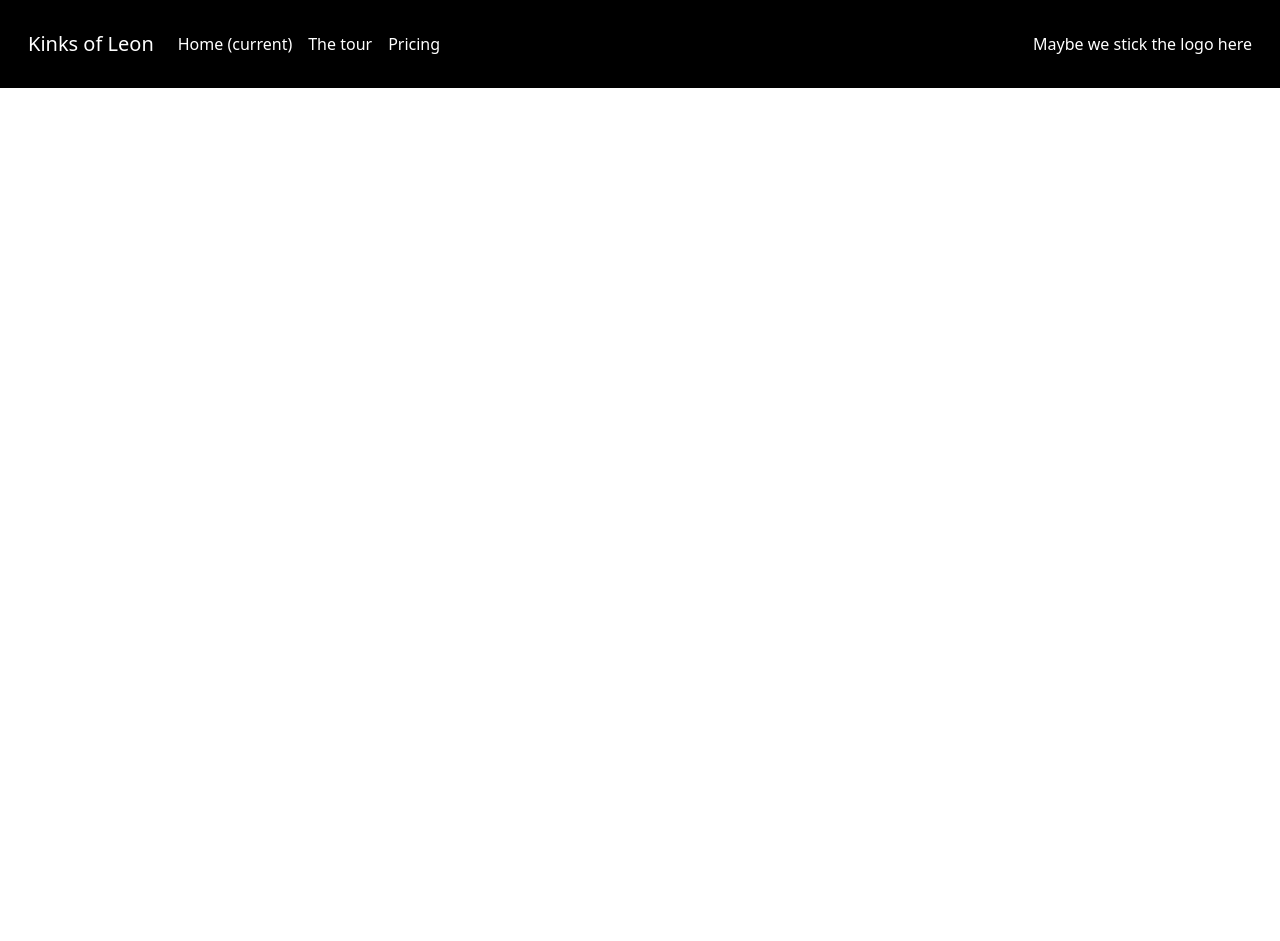
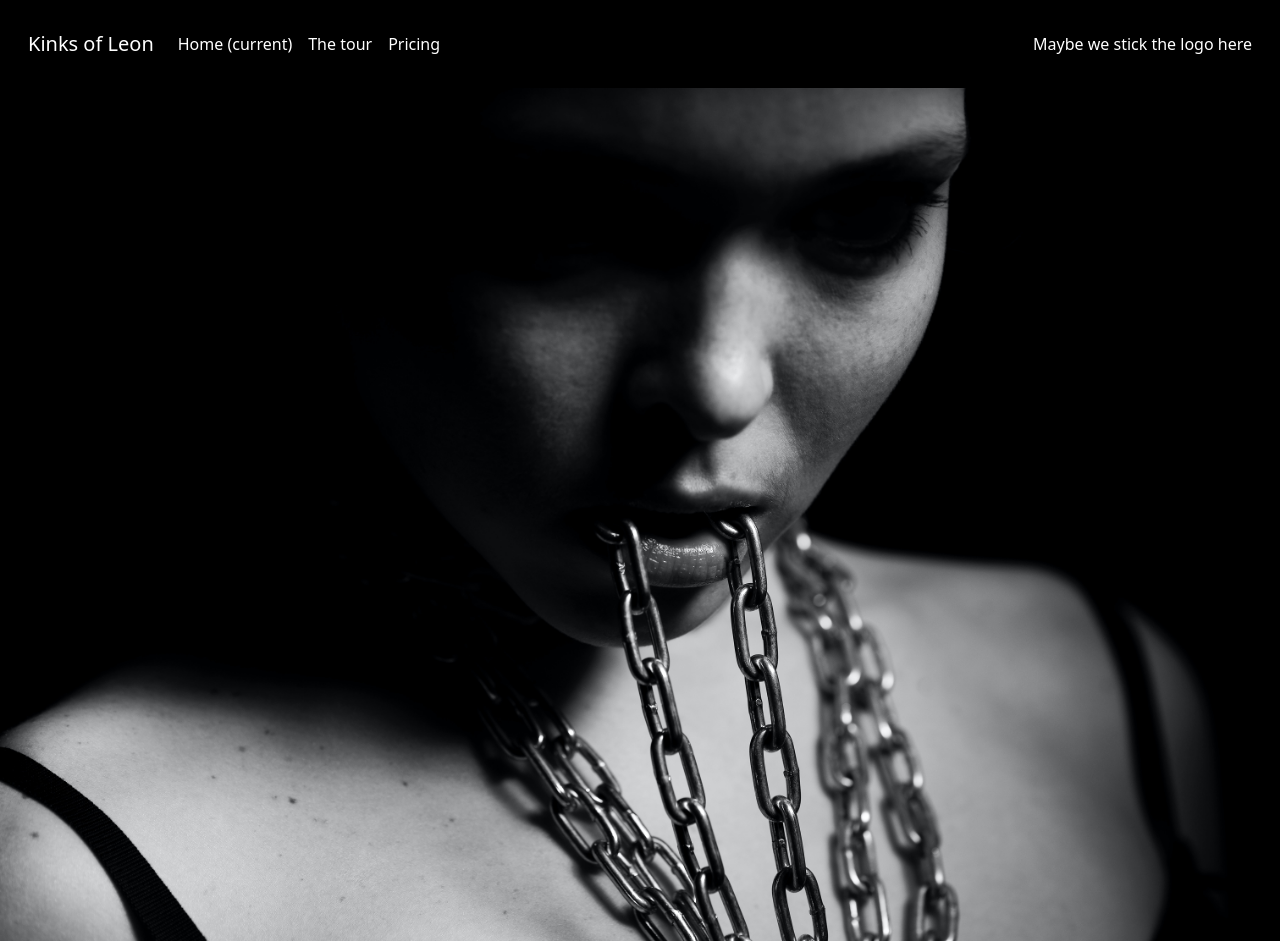
Before and after one commit to dantrovato/kinks-of-leon, a React (Vite) app: page / in a window 1280 px wide. Before the commit the page ends 800 px from the top, so only its background shows below. Built offline with nearby package versions, Linux system fonts and the light colour scheme.

Commit message:
Add hero section with pic of girl biting a chain

```diff
--- a/src/App.tsx
+++ b/src/App.tsx
@@ -1,10 +1,12 @@
 import "./App.css";
 import Navbar from "./components/Navbar/Navbar";
+import Hero from "./components/Hero/Hero";
 
 function App() {
   return (
     <>
       <Navbar />
+      <Hero />
     </>
   );
 }
--- /dev/null
+++ b/src/components/Hero/Hero.tsx
@@ -0,0 +1,17 @@
+const Hero = () => {
+  return (
+    <div className="bg-black" style={{ width: "100%" }}>
+      <div className="text-center bg-body-tertiary rounded-3">
+        <img
+          src="./girl_with_chain.jpg"
+          alt="Girl sensually biting a chain"
+          style={{ width: "100%", maxHeight: "40%" }}
+        />
+
+        <div className="d-inline-flex gap-2 mb-5"></div>
+      </div>
+    </div>
+  );
+};
+
+export default Hero;
```
Also changed, not shown: public/girl_with_chain.jpg (added).
